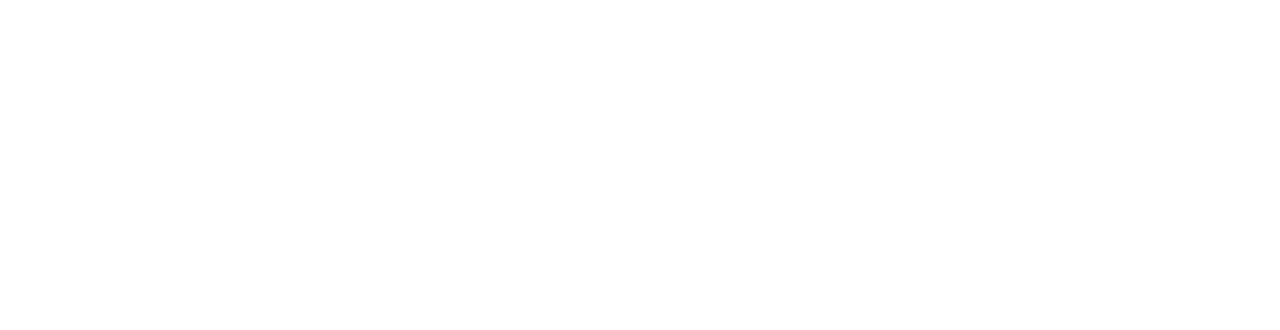
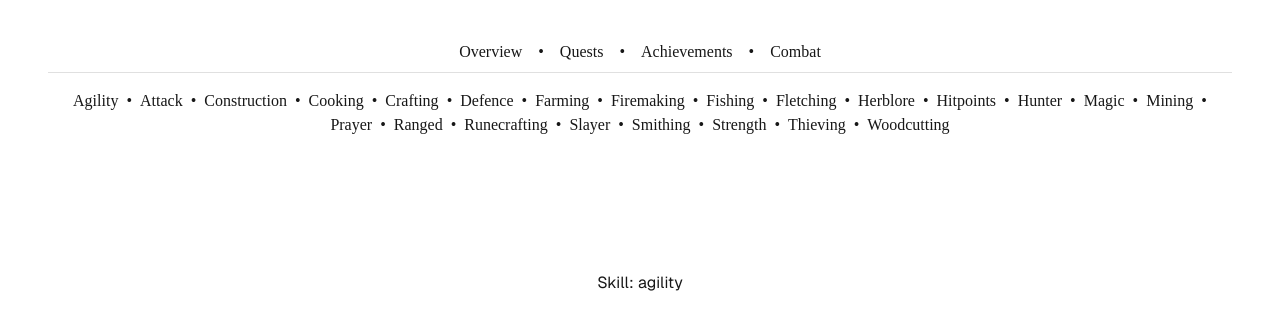
Before and after one commit to roaclark/rs-stat-2, a Next.js app: page /skills/agility in a window 1280 px wide. Before the commit this address had no page. Shown: the top 330 px of the page. Built offline with nearby package versions, Linux system fonts and the light colour scheme.

Commit message:
Add MUI and nav bar

```diff
--- a/package.json
+++ b/package.json
@@ -9,11 +9,16 @@
     "lint": "next lint"
   },
   "dependencies": {
+    "@emotion/react": "^11.13.3",
+    "@emotion/styled": "^11.13.0",
+    "@mui/material": "^5.16.7",
+    "lodash": "^4.17.21",
     "next": "15.0.0-rc.0",
     "react": "19.0.0-rc-f994737d14-20240522",
     "react-dom": "19.0.0-rc-f994737d14-20240522"
   },
   "devDependencies": {
+    "@types/lodash": "^4.17.7",
     "@types/node": "^20",
     "@types/react": "^18",
     "@types/react-dom": "^18",
--- a/src/app/layout.tsx
+++ b/src/app/layout.tsx
@@ -1,5 +1,9 @@
 import type { Metadata } from "next";
 import localFont from "next/font/local";
+import _ from "lodash";
+import { Divider } from "@mui/material";
+import Link from "next/link";
+import skills from "./skills";
 import "./globals.css";
 
 const geistSans = localFont({
@@ -24,6 +28,24 @@
   return (
     <html lang="en">
       <body className={`${geistSans.variable} ${geistMono.variable}`}>
+        <nav className="p-12 pt-8">
+          <div className="flex justify-center gap-x-4 p-2">
+            <Link href="/">Overview</Link>•<Link href="/quests">Quests</Link>•
+            <Link href="/achievements">Achievements</Link>•
+            <Link href="/combat">Combat</Link>
+          </div>
+          <Divider />
+          <div className="flex flex-wrap justify-center gap-x-2 p-2 pt-4">
+            {skills.map((skill, i) => {
+              return (
+                <>
+                  {i > 0 ? "•" : undefined}
+                  <Link href={`/skills/${skill}`}>{_.capitalize(skill)}</Link>
+                </>
+              );
+            })}
+          </div>
+        </nav>
         {children}
       </body>
     </html>
--- /dev/null
+++ b/src/app/skills.ts
@@ -0,0 +1,25 @@
+export default [
+  "agility",
+  "attack",
+  "construction",
+  "cooking",
+  "crafting",
+  "defence",
+  "farming",
+  "firemaking",
+  "fishing",
+  "fletching",
+  "herblore",
+  "hitpoints",
+  "hunter",
+  "magic",
+  "mining",
+  "prayer",
+  "ranged",
+  "runecrafting",
+  "slayer",
+  "smithing",
+  "strength",
+  "thieving",
+  "woodcutting",
+];
--- a/src/app/skills/[skill]/page.tsx
+++ b/src/app/skills/[skill]/page.tsx
@@ -1,6 +1,5 @@
 import { notFound } from "next/navigation";
-
-const skills = ["defence"];
+import skills from "../../skills";
 
 export default function Skill({ params }: { params: { skill: string } }) {
   if (!skills.includes(params.skill)) {
```
Also changed, not shown: 1 other file (tests, documents, lock files or other folders).
